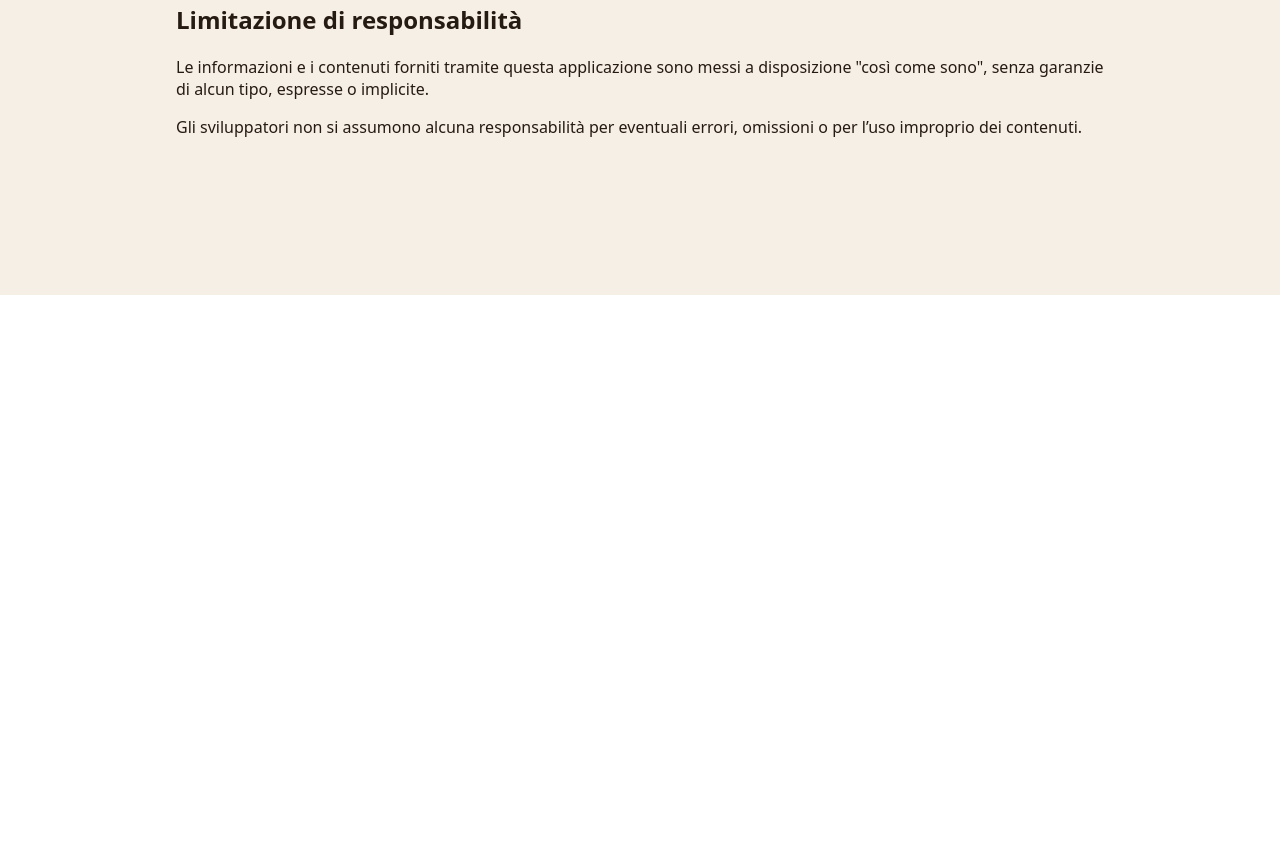
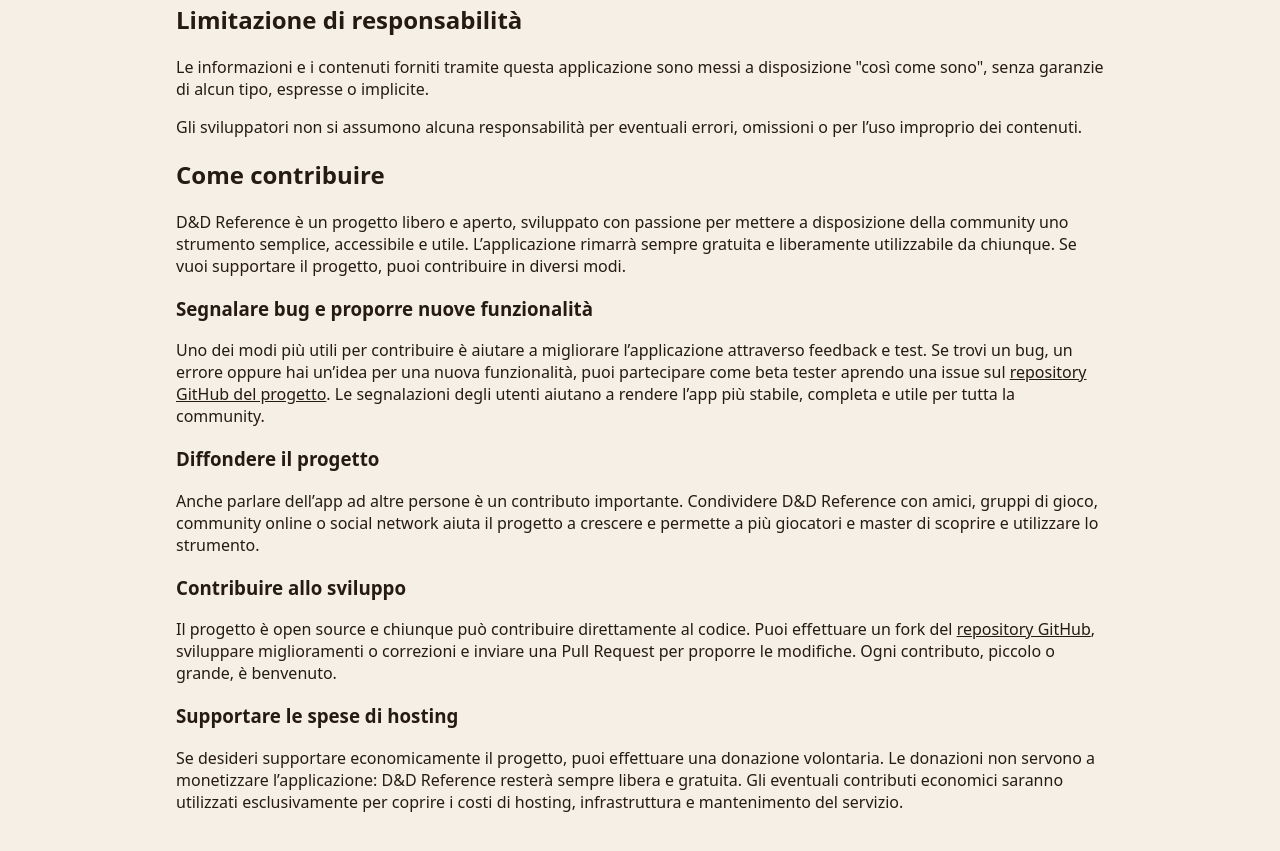
Before and after one commit to massimobarbieri/dnd-reference, a plain HTML site: page legal.html in a window 1280 px wide. Shown: the part 1005-1856 px from the top of the page. Before the commit the page ends 1300 px from the top, so only its background shows below. Drawn offline with Linux system fonts and the light colour scheme.

Commit message:
Aggiunto come contribuire

```diff
--- a/legal.html
+++ b/legal.html
@@ -104,6 +104,41 @@
       Gli sviluppatori non si assumono alcuna responsabilità per eventuali errori, omissioni o per l’uso improprio dei contenuti.
     </p>
   </section>
+  <section>
+	  <h2>Come contribuire</h2>
+
+	  <p>D&D Reference è un progetto libero e aperto, sviluppato con passione per mettere a disposizione della community uno strumento semplice, accessibile e utile.
+	  L’applicazione rimarrà sempre gratuita e liberamente utilizzabile da chiunque. Se vuoi supportare il progetto, puoi contribuire in diversi modi.</p>
+
+	  <h3>Segnalare bug e proporre nuove funzionalità</h3>
+
+	  <p>Uno dei modi più utili per contribuire è aiutare a migliorare l’applicazione attraverso feedback e test. Se trovi un bug, un errore oppure hai un’idea per una nuova funzionalità, puoi partecipare come beta tester aprendo una issue sul <a href="https://github.com/massimobarbieri/dnd-reference">repository GitHub del progetto</a>. Le segnalazioni degli utenti aiutano a rendere l’app più stabile, completa e utile per tutta la community.
+	  </p>
+
+	  <h3>Diffondere il progetto</h3>
+	  <p>
+Anche parlare dell’app ad altre persone è un contributo importante.
+
+Condividere D&D Reference con amici, gruppi di gioco, community online o social network aiuta il progetto a crescere e permette a più giocatori e master di scoprire e utilizzare lo strumento.
+	  </p>
+
+	  <h3>Contribuire allo sviluppo</h3>
+	  <p>
+Il progetto è open source e chiunque può contribuire direttamente al codice.
+
+Puoi effettuare un fork del <a href="https://github.com/massimobarbieri/dnd-reference">repository GitHub</a>, sviluppare miglioramenti o correzioni e inviare una Pull Request per proporre le modifiche.
+
+Ogni contributo, piccolo o grande, è benvenuto.
+	  </p>
+	  <h3>Supportare le spese di hosting</h3>
+	  <p>
+Se desideri supportare economicamente il progetto, puoi effettuare una donazione volontaria.
+
+Le donazioni non servono a monetizzare l’applicazione: D&D Reference resterà sempre libera e gratuita.
+Gli eventuali contributi economici saranno utilizzati esclusivamente per coprire i costi di hosting, infrastruttura e mantenimento del servizio.
+	  </p>
+  </section>
+
   </main>
 
   <template id="loading-template">
```
